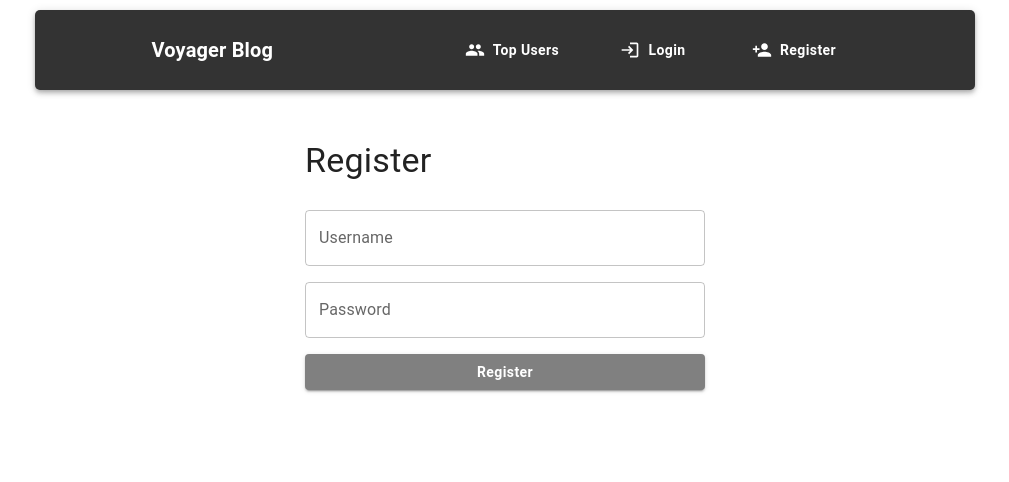
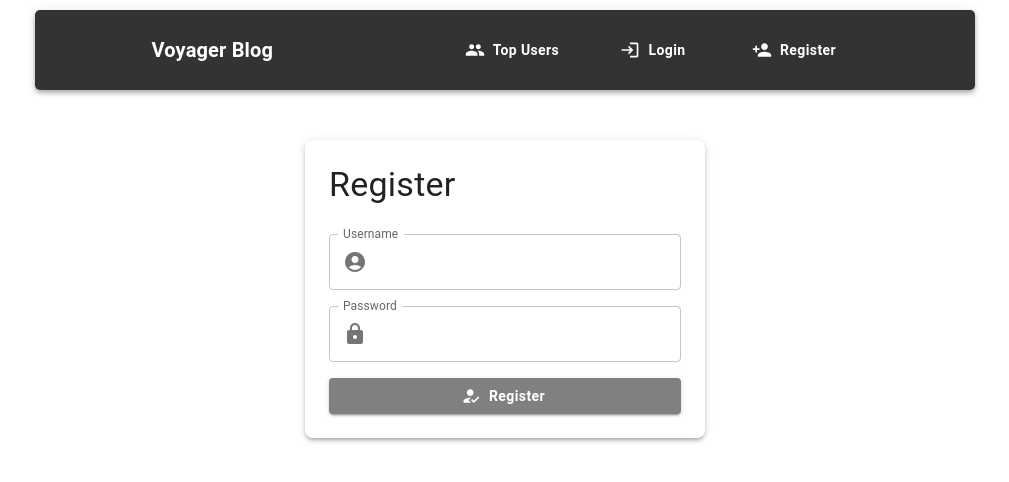
Before and after one commit to Frnn4268/voyager-blog, a React (Create React App) app in the folder client/: page /register in a window 1280 px wide. Shown: the top 482 px of the page, without its empty margins (135-1144 px from the left). Built offline with nearby package versions, Linux system fonts and the light colour scheme; no server answers.

Commit message:
Adding new material ui icons for some Pages

```diff
--- a/client/src/pages/EditPostPage.jsx
+++ b/client/src/pages/EditPostPage.jsx
@@ -5,6 +5,8 @@ import Button from '@mui/material/Button';
 import Box from '@mui/material/Box';
 import Typography from '@mui/material/Typography';
 import Editor from "../components/Editor";
+import UploadFileIcon from '@mui/icons-material/UploadFile';
+import SaveIcon from '@mui/icons-material/Save';
 
 export default function EditPostPage() {
   const { id } = useParams();
@@ -80,6 +82,7 @@ export default function EditPostPage() {
           variant="contained"
           component="label"
           style={{ textTransform: 'none', fontWeight: 'bold', backgroundColor: '#6f6f6f', width: 400 }}
+          startIcon={<UploadFileIcon />}
         >
           {fileName || "Upload File"}
           <input
@@ -95,12 +98,13 @@ export default function EditPostPage() {
         <Button
           variant="contained"
           type="submit"
-          style={{ textTransform: 'none', fontWeight: 'bold', maxWidth: 150, borderRadius: 5, backgroundColor: '#00d410', fontSize: 16 }}
+          style={{ textTransform: 'none', fontWeight: 'bold', maxWidth: 200, borderRadius: 5, backgroundColor: '#00d410', fontSize: 16 }}
           sx={{
             '&:hover': {
               backgroundColor: '#32cd32',
             },
           }}
+          startIcon={<SaveIcon />}
         >
           Update post
         </Button>
--- a/client/src/pages/LoginPage.jsx
+++ b/client/src/pages/LoginPage.jsx
@@ -5,6 +5,10 @@ import TextField from '@mui/material/TextField';
 import Button from '@mui/material/Button';
 import Box from '@mui/material/Box';
 import Typography from '@mui/material/Typography';
+import InputAdornment from '@mui/material/InputAdornment';
+import AccountCircle from '@mui/icons-material/AccountCircle';
+import LockIcon from '@mui/icons-material/Lock';
+import LoginIcon from '@mui/icons-material/Login';
 
 export default function LoginPage() {
   const [username, setUsername] = useState("");
@@ -41,7 +45,7 @@ export default function LoginPage() {
   }
 
   return (
-    <Box component="form" onSubmit={login} sx={{ display: 'flex', flexDirection: 'column', gap: 2, maxWidth: 400, margin: 'auto', mt: 5 }}>
+    <Box component="form" onSubmit={login} sx={{ display: 'flex', flexDirection: 'column', gap: 2, maxWidth: 400, margin: 'auto', mt: 5, p: 3, boxShadow: 3, borderRadius: 2 }}>
       <Typography variant="h4" component="h1" gutterBottom>
         Login
       </Typography>
@@ -51,6 +55,13 @@ export default function LoginPage() {
         value={username}
         onChange={(ev) => setUsername(ev.target.value)}
         fullWidth
+        InputProps={{
+          startAdornment: (
+            <InputAdornment position="start">
+              <AccountCircle />
+            </InputAdornment>
+          ),
+        }}
       />
       <TextField
         label="Password"
@@ -59,11 +70,19 @@ export default function LoginPage() {
         value={password}
         onChange={(ev) => setPassword(ev.target.value)}
         fullWidth
+        InputProps={{
+          startAdornment: (
+            <InputAdornment position="start">
+              <LockIcon />
+            </InputAdornment>
+          ),
+        }}
       />
       <Button
         variant="contained"
         type="submit"
         style={{ textTransform: 'none', fontWeight: 'bold', backgroundColor: 'gray' }}
+        startIcon={<LoginIcon />}
       >
         Login
       </Button>
--- a/client/src/pages/PostPage.jsx
+++ b/client/src/pages/PostPage.jsx
@@ -8,6 +8,9 @@ import Button from '@mui/material/Button';
 import Card from '@mui/material/Card';
 import CardContent from '@mui/material/CardContent';
 import CardMedia from '@mui/material/CardMedia';
+import EditIcon from '@mui/icons-material/Edit';
+import CalendarTodayIcon from '@mui/icons-material/CalendarToday';
+import PersonIcon from '@mui/icons-material/Person';
 
 export default function PostPage() {
   const [postInfo, setPostInfo] = useState(null);
@@ -31,10 +34,12 @@ export default function PostPage() {
           <Typography variant="h4" component="h1" gutterBottom style={{ fontWeight: 'bold', display: 'flex', justifyContent: 'center' }}>
             {postInfo.title}
           </Typography>
-          <Typography variant="body2" color="textSecondary" style={{ display: 'flex', justifyContent: 'center' }}>
+          <Typography variant="body2" color="textSecondary" style={{ display: 'flex', justifyContent: 'center', alignItems: 'center' }}>
+            <CalendarTodayIcon sx={{ mr: 1 }} />
             {formatISO9075(new Date(postInfo.createdAt))}
           </Typography>
-          <Typography variant="body1" color="textSecondary" gutterBottom style={{ display: 'flex', justifyContent: 'center' }}>
+          <Typography variant="body1" color="textSecondary" gutterBottom style={{ display: 'flex', justifyContent: 'center', alignItems: 'center' }}>
+            <PersonIcon sx={{ mr: 1 }} />
             by @{postInfo.author.username}
           </Typography>
           {userInfo.id === postInfo.author._id && (
@@ -51,6 +56,7 @@ export default function PostPage() {
                     background: 'orange'
                   }
                 }}
+                startIcon={<EditIcon />}
               >
                 Edit this post
               </Button>
--- a/client/src/pages/RegisterPage.jsx
+++ b/client/src/pages/RegisterPage.jsx
@@ -3,6 +3,10 @@ import TextField from '@mui/material/TextField';
 import Button from '@mui/material/Button';
 import Box from '@mui/material/Box';
 import Typography from '@mui/material/Typography';
+import InputAdornment from '@mui/material/InputAdornment';
+import AccountCircle from '@mui/icons-material/AccountCircle';
+import LockIcon from '@mui/icons-material/Lock';
+import HowToRegIcon from '@mui/icons-material/HowToReg';
 
 export default function RegisterPage() {
   const [username, setUsername] = useState("");
@@ -27,7 +31,7 @@ export default function RegisterPage() {
   }
 
   return (
-    <Box component="form" onSubmit={register} sx={{ display: 'flex', flexDirection: 'column', gap: 2, maxWidth: 400, margin: 'auto', mt: 5 }}>
+    <Box component="form" onSubmit={register} sx={{ display: 'flex', flexDirection: 'column', gap: 2, maxWidth: 400, margin: 'auto', mt: 5, p: 3, boxShadow: 3, borderRadius: 2 }}>
       <Typography variant="h4" component="h1" gutterBottom>
         Register
       </Typography>
@@ -37,6 +41,13 @@ export default function RegisterPage() {
         value={username}
         onChange={(ev) => setUsername(ev.target.value)}
         fullWidth
+        InputProps={{
+          startAdornment: (
+            <InputAdornment position="start">
+              <AccountCircle />
+            </InputAdornment>
+          ),
+        }}
       />
       <TextField
         label="Password"
@@ -45,11 +56,19 @@ export default function RegisterPage() {
         value={password}
         onChange={(ev) => setPassword(ev.target.value)}
         fullWidth
+        InputProps={{
+          startAdornment: (
+            <InputAdornment position="start">
+              <LockIcon />
+            </InputAdornment>
+          ),
+        }}
       />
       <Button
         variant="contained"
         type="submit"
         style={{ textTransform: 'none', fontWeight: 'bold', backgroundColor: 'gray' }}
+        startIcon={<HowToRegIcon />}
       >
         Register
       </Button>
--- a/client/src/pages/TopUsersPage.jsx
+++ b/client/src/pages/TopUsersPage.jsx
@@ -1,5 +1,7 @@
 import { useEffect, useState } from "react";
-import { Typography, List, ListItem, ListItemText, Container, Paper } from "@mui/material";
+import { Typography, List, ListItem, ListItemText, Container, Paper, ListItemIcon } from "@mui/material";
+import PersonIcon from '@mui/icons-material/Person';
+import PostAddIcon from '@mui/icons-material/PostAdd';
 
 export default function TopUsersPage() {
   const [topUsers, setTopUsers] = useState([]);
@@ -29,9 +31,17 @@ export default function TopUsersPage() {
         <List>
           {topUsers.map((user, index) => (
             <ListItem key={index}>
+              <ListItemIcon>
+                <PersonIcon />
+              </ListItemIcon>
               <ListItemText
                 primary={user.username}
-                secondary={`${user.postCount} posts`}
+                secondary={
+                  <>
+                    <PostAddIcon sx={{ mr: 1 }} />
+                    {`${user.postCount} posts`}
+                  </>
+                }
               />
             </ListItem>
           ))}
```
